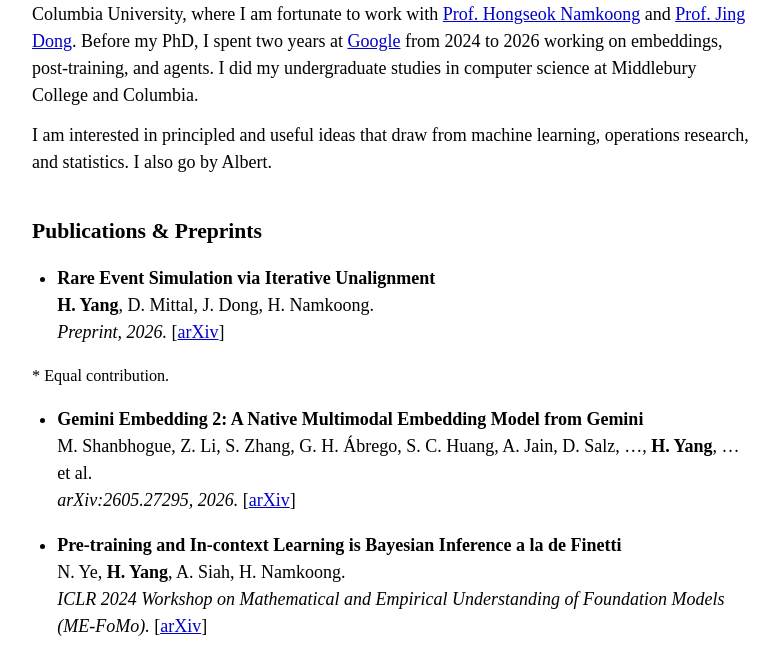
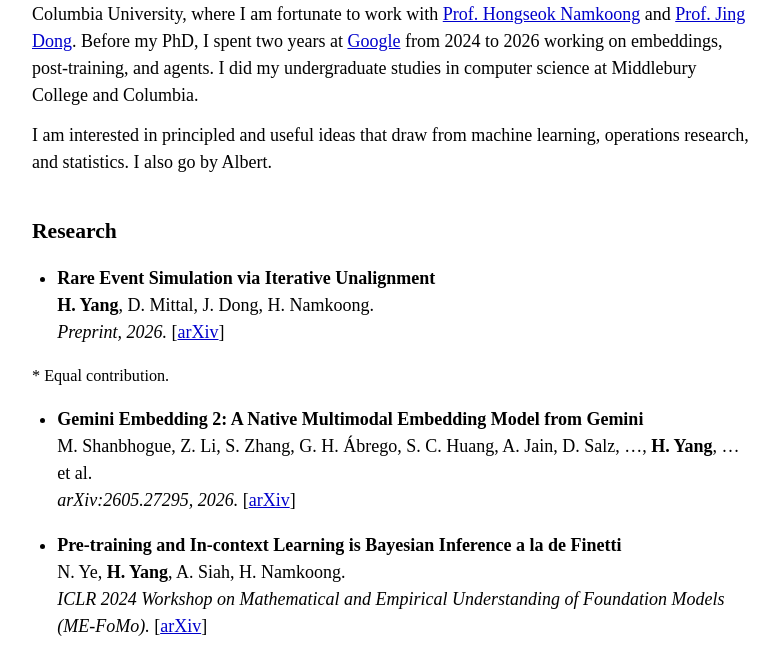
Before and after one commit to Albertyangyhm/Albertyangyhm.github.io, a plain HTML site: page index.html in a window 1280 px wide. Shown: the part 153-800 px from the top of the page, without its empty margins (248-1031 px from the left). Drawn offline with Linux system fonts and the light colour scheme.

Commit message:
Rename publications section to research

```diff
--- a/index.html
+++ b/index.html
@@ -65,7 +65,7 @@
     operations research, and statistics. I also go by Albert.
   </p>
 
-  <h2>Publications &amp; Preprints</h2>
+  <h2>Research</h2>
   <ul>
     <li>
       <span class="title">Rare Event Simulation via Iterative Unalignment</span><br>
```
